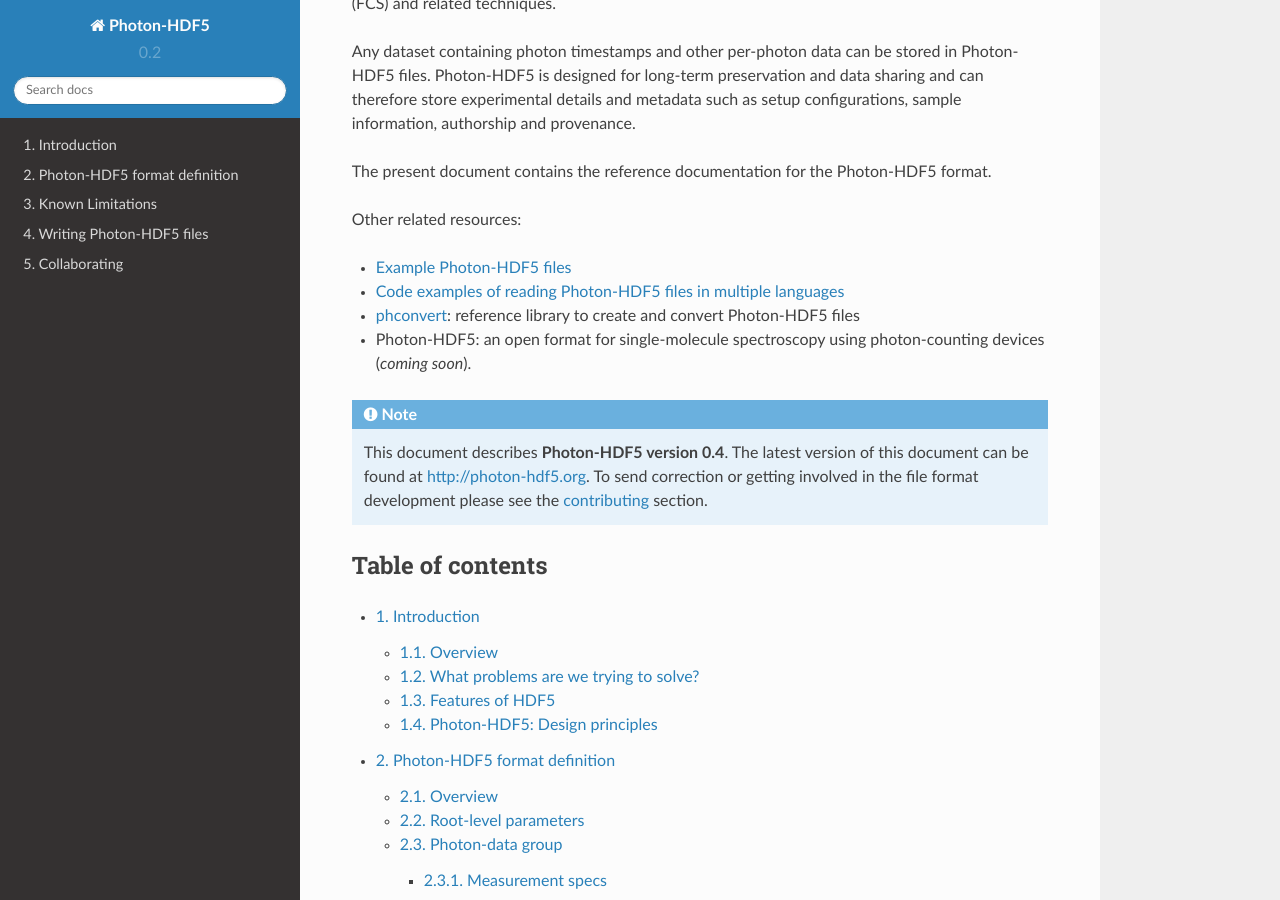
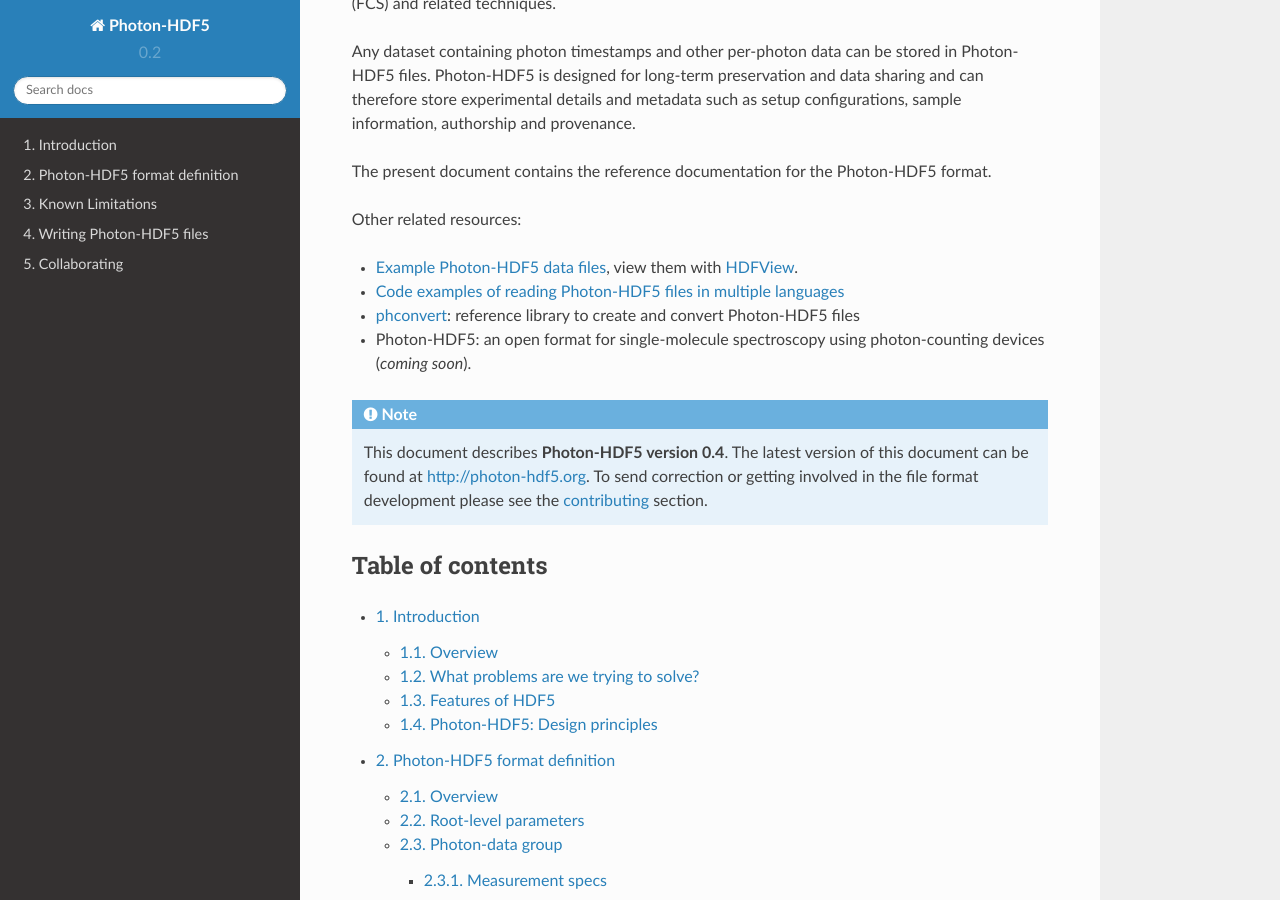
Before and after one commit to Photon-HDF5/photon-hdf5, a Sphinx documentation site: the page built from docs/index.rst, in a window 1280 px wide and 900 px high, scrolled down 312 px. Built offline with Sphinx 7.4.7 and the Read the Docs theme 2.0.0, drawn with Linux system fonts in a browser that asks for light colours.

Commit message:
Update index.rst

```diff
--- a/docs/index.rst
+++ b/docs/index.rst
@@ -25,11 +25,19 @@ The present document contains the reference documentation for the Photon-HDF5 fo
 
 Other related resources:
 
-- `Example Photon-HDF5 files <http://figshare.com/articles/Example_smFRET_data_files_in_Photon_HDF5_format/1456362>`_
+- |example_files|, view them with |hdfview|.
 - `Code examples of reading Photon-HDF5 files in multiple languages <https://github.com/Photon-Data/photon_hdf5_reading_examples>`__
 - `phconvert <http://photon-hdf5.github.io/phconvert/>`__: reference library to create and convert Photon-HDF5 files
 - Photon-HDF5: an open format for single-molecule spectroscopy
   using photon-counting devices (*coming soon*).
+
+.. |example_files| raw:: html
+
+   <a href="http://figshare.com/articles/Example_smFRET_data_files_in_Photon_HDF5_format/1456362" target="_blank">Example Photon-HDF5 data files</a>
+
+.. |hdfview| raw:: html
+
+   <a href="https://www.hdfgroup.org/products/java/hdfview/" target="_blank">HDFView</a>
 
 
 .. note ::
```
